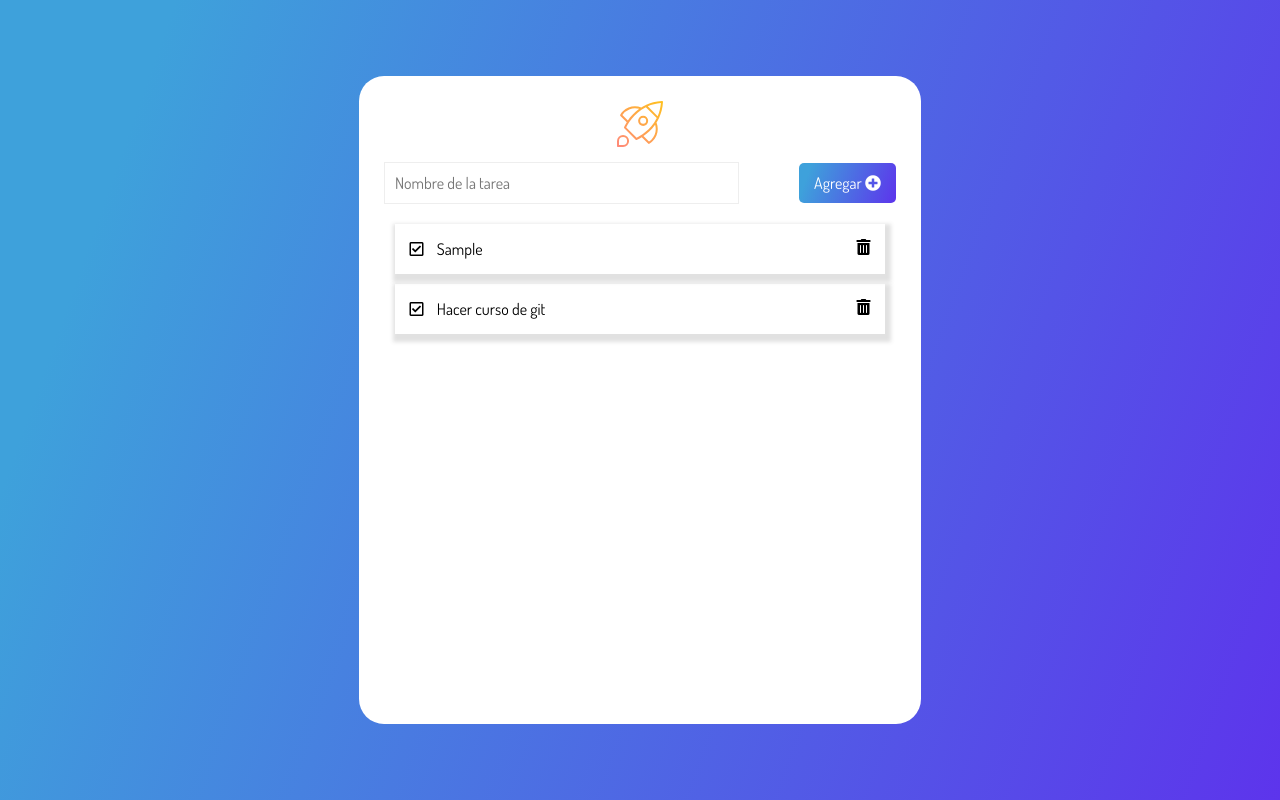
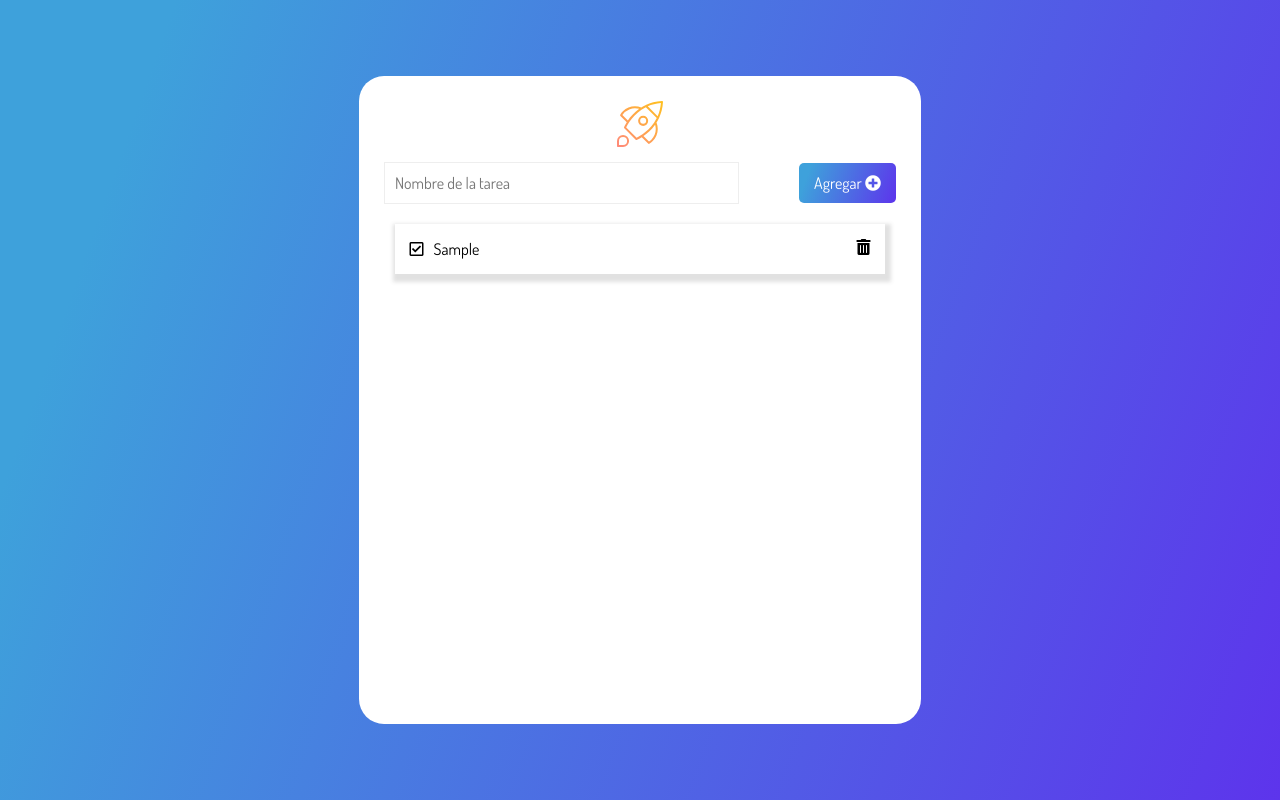
Before and after one commit to EuroOsorio/Manipulando_Dom_JS, a plain HTML site: page index.html in a window 1280 px wide. Both pictures are taken after typing "Sample" into the empty fields and a click on the button "Agregar". Drawn offline with Linux system fonts and the light colour scheme.

Commit message:
Clase 5 Final Curso

```diff
--- /dev/null
+++ b/componentes/checkComplete.js
@@ -0,0 +1,15 @@
+const checkComplete = () => {
+    const i = document.createElement('i');
+    i.classList.add('far', 'fa-check-square', 'icon');
+    i.addEventListener("click", completeTask);
+    return i;
+};
+// Inmediately invoked function expression IIFE
+const completeTask = (event) => {
+    const element = event.target;
+    element.classList.toggle("fas");
+    element.classList.toggle("completeIcon");
+    element.classList.toggle("far");        //Agrega o remueve la clase 'far' del elemento 'element', en caso que este presente o no.
+};
+
+export default checkComplete;       // Exportar archivo.
--- /dev/null
+++ b/componentes/deleteIcon.js
@@ -0,0 +1,13 @@
+const deleteIcon = () => {
+    const i = document.createElement("i");
+    i.classList.add("fas", "fa-trash-alt", "trashIcon", "icon");
+    i.addEventListener("click", deleteTask);
+    return i;
+};
+
+const deleteTask = (event) => {
+    const parent = event.target.parentElement;  // Asigno el evento a él elemento padre.
+    parent.remove();                            // Remuevo o quito el elemento padre.
+};
+
+export default deleteIcon;      // Exportar archivo.
--- a/index.html
+++ b/index.html
@@ -35,24 +35,15 @@
           </form>
         </div>
 
-        <ul class="cardsList">
-          <li class="card" data-task>
+        <ul class="cardsList" data-list>
 
-          </li>
-          <li class="card">
-            <div>
-              <i class="far fa-check-square icon"></i>
-              <span class="task">Hacer curso de git</span>
-              </div>
-              <i class="fas fa-trash-alt trashIcon icon"></i>
-          </li>
         </ul>
 
       </div>
 
     </main>
 
-    <script src="script.js"></script>
+    <script src="script.js" type="module"></script>
 
   </body>
 
--- a/script.js
+++ b/script.js
@@ -1,23 +1,37 @@
+// ( () => {           // Introduzco todo en una funcion anonima para que no sea acsesible desde el navegador.
+
+import checkComplete from "./componentes/checkComplete.js";
+import deleteIcon from "./componentes/deleteIcon.js";           // Importar los archivos.
+
 const btn = document.querySelector("[data-form-btn]");      //Me leé el texto html de la etiqueta con data-form-btn.
 
 const creatTask = (evento) => {             //Arrow functions o funciones anonimas
     evento.preventDefault();                // Hace que no se actualice la pagina cada ves que se haga click en el boton.
     const input = document.querySelector("[data-form-input]");
     const value = input.value;              //Me extraé el texto ingreasado del objeto imput.
-    const task = document.querySelector("[data-task]");
+    const list = document.querySelector("[data-list]");
+    const task = document.createElement("li");          //Crea un elemento tipo lista 'li'.
+    task.classList.add("card");                 //Crea una clase 'card' en la etiqueta 'li' del elemento 'task'.
     input.value = "";
+    const taskContent = document.createElement("div");
+
+    const titleTask = document.createElement('span');
+    titleTask.classList.add("task");
+    titleTask.innerText = value;                // 'innerText' inserta 'value' como texto dentro de la etiqueta 'spam'.
+    taskContent.appendChild(checkComplete());
+    taskContent.appendChild(titleTask);
     //backticks
-    const content = `
-        <div>
-        <i class="far fa-check-square icon"></i>
-        <span class="task">${value}</span>
-        </div>
-        <i class="fas fa-trash-alt trashIcon icon"></i>`;
-    task.innerHTML = content;           //Introduce el contenido de 'content' en la etiqueta con data-task de mi html.
-    console.log(content);
+    // task.innerHTML = content;           //Introduce el contenido de 'content' en la etiqueta 'li' del elemento 'task'.
+    task.appendChild(taskContent);
+    task.appendChild(deleteIcon());
+    list.appendChild(task);                 //Agrega un hijo en la etiqueta 'ul' con 'data-list'.
 }
 
-console.log(btn);
+// Arrow funtions o funciones anonimas
+btn.addEventListener('click', creatTask);       //listener
 
-//listener
-btn.addEventListener("click", creatTask);
+
+
+
+
+// }) ();
```
